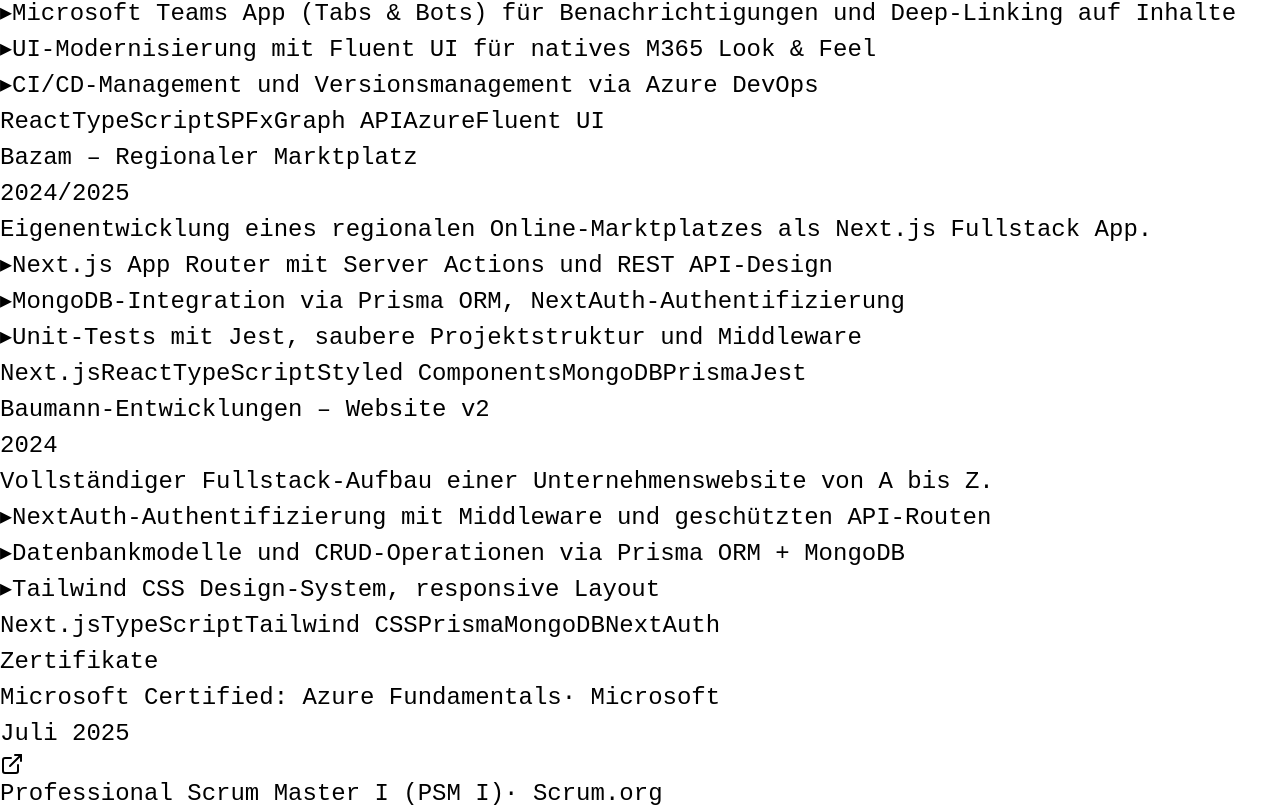
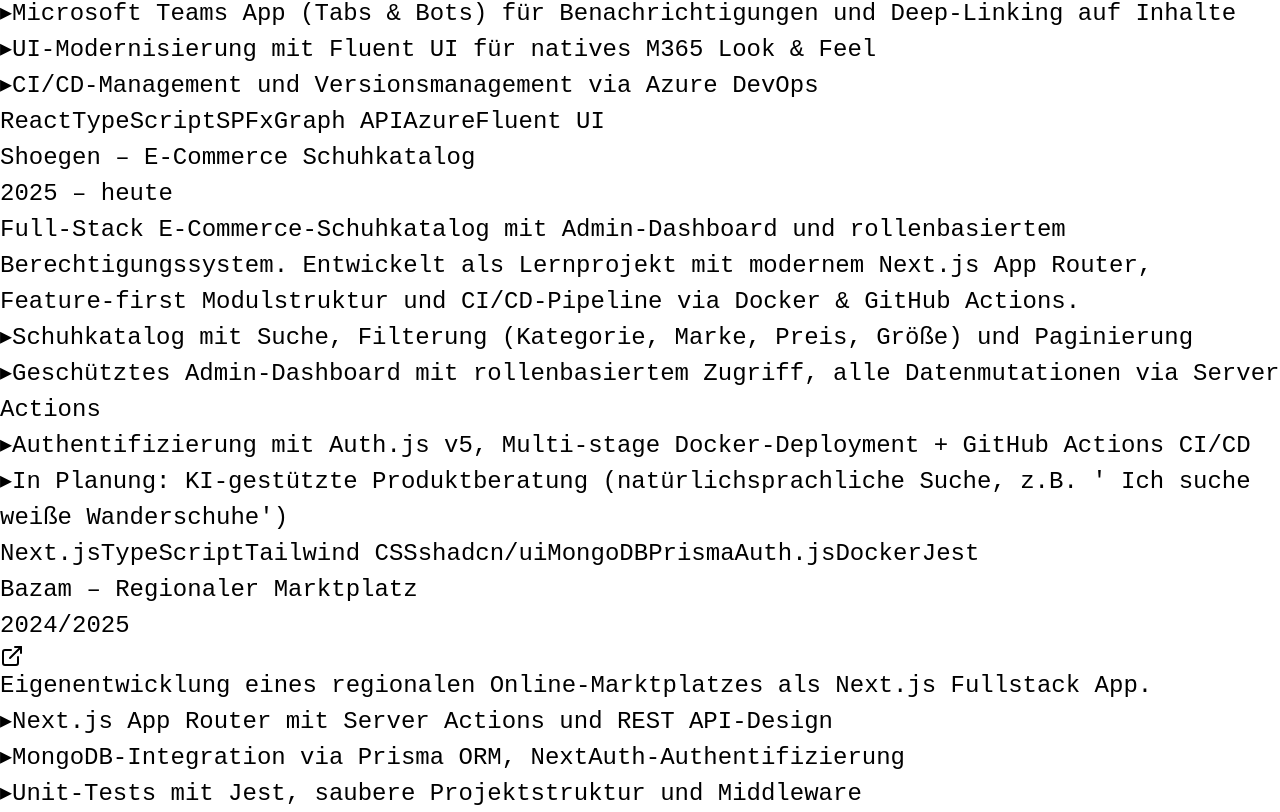
Before and after one commit to EugenMoser/Portfolio, a Next.js app: page / in a window 1280 px wide. Shown: the part 5048-5860 px from the top of the page. Built offline with nearby package versions, Linux system fonts and the light colour scheme; a web font is replaced by a local one.

Commit message:
Refactor PortfolioGrid layout and improve code readability Add new project entry for Shoegen E-Commerce Schuhkatalog with detailed description and tags

```diff
--- a/src/components/portfolio/PortfolioGrid.tsx
+++ b/src/components/portfolio/PortfolioGrid.tsx
@@ -1,11 +1,11 @@
+import { ExternalLink, Mail, MapPin } from "lucide-react";
 import Image from "next/image";
-import { Mail, MapPin, ExternalLink } from "lucide-react";
 
 import { data } from "../../data/portfolio";
 
 export function PortfolioGrid() {
   return (
-    <div className="flex flex-col gap-20 max-w-3xl mx-auto px-8 py-12">
+    <div className="mx-auto flex max-w-3xl flex-col gap-20 px-8 py-12">
       {/* Hero */}
       <section id="hero" className="flex items-start gap-8">
         <Image
@@ -13,18 +13,20 @@ export function PortfolioGrid() {
           alt="Eugen Moser"
           width={96}
           height={96}
-          className="rounded-full flex-shrink-0 border border-neutral-800"
+          className="flex-shrink-0 rounded-full border border-neutral-800"
         />
         <div>
           <h1 className="text-3xl font-bold text-white">{data.hero.name}</h1>
-          <p className="text-neutral-400 mt-1 text-base">{data.hero.title}</p>
-          <p className="text-neutral-600 text-sm mt-0.5">{data.hero.subtitle}</p>
-          <div className="flex flex-wrap gap-4 mt-4 text-sm text-neutral-500">
+          <p className="mt-1 text-base text-neutral-400">{data.hero.title}</p>
+          <p className="mt-0.5 text-sm text-neutral-600">
+            {data.hero.subtitle}
+          </p>
+          <div className="mt-4 flex flex-wrap gap-4 text-sm text-neutral-500">
             <a
               href={data.hero.github}
               target="_blank"
               rel="noopener noreferrer"
-              className="flex items-center gap-1.5 hover:text-neutral-200 transition-colors"
+              className="flex items-center gap-1.5 transition-colors hover:text-neutral-200"
             >
               <GithubIcon className="h-3.5 w-3.5" />
               GitHub
@@ -33,14 +35,14 @@ export function PortfolioGrid() {
               href={data.hero.linkedin}
               target="_blank"
               rel="noopener noreferrer"
-              className="flex items-center gap-1.5 hover:text-neutral-200 transition-colors"
+              className="flex items-center gap-1.5 transition-colors hover:text-neutral-200"
             >
               <LinkedinIcon className="h-3.5 w-3.5" />
               LinkedIn
             </a>
             <a
               href={`mailto:${data.hero.email}`}
-              className="flex items-center gap-1.5 hover:text-neutral-200 transition-colors"
+              className="flex items-center gap-1.5 transition-colors hover:text-neutral-200"
             >
               <Mail className="h-3.5 w-3.5" />
               {data.hero.email}
@@ -56,7 +58,7 @@ export function PortfolioGrid() {
       {/* About */}
       <section id="about-me">
         <SectionHeading>Über mich</SectionHeading>
-        <p className="text-neutral-400 leading-relaxed whitespace-pre-line text-sm">
+        <p className="whitespace-pre-line text-sm leading-relaxed text-neutral-400">
           {data.about}
         </p>
       </section>
@@ -66,15 +68,15 @@ export function PortfolioGrid() {
         <SectionHeading>Tech Stack</SectionHeading>
         <div className="flex flex-col gap-3">
           {data.skills.map((group) => (
-            <div key={group.category} className="flex gap-4 items-start">
-              <span className="text-neutral-600 text-xs w-28 flex-shrink-0 pt-1.5">
+            <div key={group.category} className="flex items-start gap-4">
+              <span className="w-28 flex-shrink-0 pt-1.5 text-xs text-neutral-600">
                 {group.category}
               </span>
               <div className="flex flex-wrap gap-2">
                 {group.items.map((skill) => (
                   <span
                     key={skill}
-                    className="text-xs px-2 py-1 rounded border border-neutral-800 bg-neutral-900 text-neutral-300"
+                    className="rounded border border-neutral-800 bg-neutral-900 px-2 py-1 text-xs text-neutral-300"
                   >
                     {skill}
                   </span>
@@ -97,39 +99,46 @@ export function PortfolioGrid() {
                 bullets: string[];
                 tags: string[];
                 period: string;
-                link: string;
+                link?: string;
               },
-              i: number
+              i: number,
             ) => (
               <div
                 key={i}
-                className="border border-neutral-800 rounded-xl p-5 bg-neutral-900/30 hover:border-neutral-700 transition-colors"
+                className="rounded-xl border border-neutral-800 bg-neutral-900/30 p-5 transition-colors hover:border-neutral-700"
               >
-                <div className="flex justify-between items-start gap-2 mb-1">
-                  <h3 className="font-semibold text-neutral-100 text-sm">
+                <div className="mb-1 flex items-start justify-between gap-2">
+                  <h3 className="text-sm font-semibold text-neutral-100">
                     {project.title}
                   </h3>
-                  <div className="flex items-center gap-2 flex-shrink-0">
-                    <span className="text-xs text-neutral-700">{project.period}</span>
+                  <div className="flex flex-shrink-0 items-center gap-2">
+                    <span className="text-xs text-neutral-700">
+                      {project.period}
+                    </span>
                     {project.link !== "#" && (
                       <a
                         href={project.link}
                         target="_blank"
                         rel="noopener noreferrer"
-                        className="text-neutral-600 hover:text-neutral-300 transition-colors"
+                        className="text-neutral-600 transition-colors hover:text-neutral-300"
                       >
                         <ExternalLink className="h-3.5 w-3.5" />
                       </a>
                     )}
                   </div>
                 </div>
-                <p className="text-xs text-neutral-500 leading-relaxed mb-3">
+                <p className="mb-3 text-xs leading-relaxed text-neutral-500">
                   {project.description}
                 </p>
-                <ul className="flex flex-col gap-1.5 mb-3">
+                <ul className="mb-3 flex flex-col gap-1.5">
                   {project.bullets.map((bullet: string, j: number) => (
-                    <li key={j} className="text-xs text-neutral-500 flex gap-2 leading-relaxed">
-                      <span className="text-neutral-700 flex-shrink-0 mt-0.5">▸</span>
+                    <li
+                      key={j}
+                      className="flex gap-2 text-xs leading-relaxed text-neutral-500"
+                    >
+                      <span className="mt-0.5 flex-shrink-0 text-neutral-700">
+                        ▸
+                      </span>
                       {bullet}
                     </li>
                   ))}
@@ -138,14 +147,14 @@ export function PortfolioGrid() {
                   {project.tags.map((tag: string) => (
                     <span
                       key={tag}
-                      className="text-xs px-2 py-0.5 rounded bg-neutral-800 text-neutral-500"
+                      className="rounded bg-neutral-800 px-2 py-0.5 text-xs text-neutral-500"
                     >
                       {tag}
                     </span>
                   ))}
                 </div>
               </div>
-            )
+            ),
           )}
         </div>
       </section>
@@ -156,28 +165,35 @@ export function PortfolioGrid() {
         <div className="flex flex-col gap-2">
           {data.certifications.map(
             (
-              cert: { name: string; issuer: string; date: string; link: string },
-              i: number
+              cert: {
+                name: string;
+                issuer: string;
+                date: string;
+                link: string;
+              },
+              i: number,
             ) => (
               <a
                 key={i}
                 href={cert.link}
                 target="_blank"
                 rel="noopener noreferrer"
-                className="flex justify-between items-center border border-neutral-800/60 rounded-lg px-4 py-3 bg-neutral-900/20 hover:border-neutral-600 hover:bg-neutral-900/50 transition-colors group"
+                className="group flex items-center justify-between rounded-lg border border-neutral-800/60 bg-neutral-900/20 px-4 py-3 transition-colors hover:border-neutral-600 hover:bg-neutral-900/50"
               >
                 <div>
-                  <span className="text-sm text-neutral-200 group-hover:text-white transition-colors">
+                  <span className="text-sm text-neutral-200 transition-colors group-hover:text-white">
                     {cert.name}
                   </span>
-                  <span className="text-xs text-neutral-600 ml-2">· {cert.issuer}</span>
+                  <span className="ml-2 text-xs text-neutral-600">
+                    · {cert.issuer}
+                  </span>
                 </div>
-                <div className="flex items-center gap-3 flex-shrink-0">
+                <div className="flex flex-shrink-0 items-center gap-3">
                   <span className="text-xs text-neutral-600">{cert.date}</span>
-                  <ExternalLink className="h-3 w-3 text-neutral-700 group-hover:text-neutral-400 transition-colors" />
+                  <ExternalLink className="h-3 w-3 text-neutral-700 transition-colors group-hover:text-neutral-400" />
                 </div>
               </a>
-            )
+            ),
           )}
         </div>
       </section>
@@ -188,7 +204,7 @@ export function PortfolioGrid() {
         <div className="flex flex-col gap-3">
           <a
             href={`mailto:${data.hero.email}`}
-            className="flex items-center gap-2 text-sm text-neutral-400 hover:text-neutral-100 transition-colors"
+            className="flex items-center gap-2 text-sm text-neutral-400 transition-colors hover:text-neutral-100"
           >
             <Mail className="h-4 w-4" />
             {data.hero.email}
@@ -197,7 +213,7 @@ export function PortfolioGrid() {
             href={data.hero.github}
             target="_blank"
             rel="noopener noreferrer"
-            className="flex items-center gap-2 text-sm text-neutral-400 hover:text-neutral-100 transition-colors"
+            className="flex items-center gap-2 text-sm text-neutral-400 transition-colors hover:text-neutral-100"
           >
             <GithubIcon className="h-4 w-4" />
             github.com/eugen-moser
@@ -206,7 +222,7 @@ export function PortfolioGrid() {
             href={data.hero.linkedin}
             target="_blank"
             rel="noopener noreferrer"
-            className="flex items-center gap-2 text-sm text-neutral-400 hover:text-neutral-100 transition-colors"
+            className="flex items-center gap-2 text-sm text-neutral-400 transition-colors hover:text-neutral-100"
           >
             <LinkedinIcon className="h-4 w-4" />
             linkedin.com/in/eugen-moser
@@ -219,7 +235,12 @@ export function PortfolioGrid() {
 
 function GithubIcon({ className }: { className?: string }) {
   return (
-    <svg className={className} viewBox="0 0 24 24" fill="currentColor" xmlns="http://www.w3.org/2000/svg">
+    <svg
+      className={className}
+      viewBox="0 0 24 24"
+      fill="currentColor"
+      xmlns="http://www.w3.org/2000/svg"
+    >
       <path d="M12 0C5.374 0 0 5.373 0 12c0 5.302 3.438 9.8 8.207 11.387.599.111.793-.261.793-.577v-2.234c-3.338.726-4.033-1.416-4.033-1.416-.546-1.387-1.333-1.756-1.333-1.756-1.089-.745.083-.729.083-.729 1.205.084 1.839 1.237 1.839 1.237 1.07 1.834 2.807 1.304 3.492.997.107-.775.418-1.305.762-1.604-2.665-.305-5.467-1.334-5.467-5.931 0-1.311.469-2.381 1.236-3.221-.124-.303-.535-1.524.117-3.176 0 0 1.008-.322 3.301 1.23A11.509 11.509 0 0 1 12 5.803c1.02.005 2.047.138 3.006.404 2.291-1.552 3.297-1.23 3.297-1.23.653 1.653.242 2.874.118 3.176.77.84 1.235 1.911 1.235 3.221 0 4.609-2.807 5.624-5.479 5.921.43.372.823 1.102.823 2.222v3.293c0 .319.192.694.801.576C20.566 21.797 24 17.3 24 12c0-6.627-5.373-12-12-12z" />
     </svg>
   );
@@ -227,7 +248,12 @@ function GithubIcon({ className }: { className?: string }) {
 
 function LinkedinIcon({ className }: { className?: string }) {
   return (
-    <svg className={className} viewBox="0 0 24 24" fill="currentColor" xmlns="http://www.w3.org/2000/svg">
+    <svg
+      className={className}
+      viewBox="0 0 24 24"
+      fill="currentColor"
+      xmlns="http://www.w3.org/2000/svg"
+    >
       <path d="M20.447 20.452h-3.554v-5.569c0-1.328-.027-3.037-1.852-3.037-1.853 0-2.136 1.445-2.136 2.939v5.667H9.351V9h3.414v1.561h.046c.477-.9 1.637-1.85 3.37-1.85 3.601 0 4.267 2.37 4.267 5.455v6.286zM5.337 7.433a2.062 2.062 0 0 1-2.063-2.065 2.064 2.064 0 1 1 2.063 2.065zm1.782 13.019H3.555V9h3.564v11.452zM22.225 0H1.771C.792 0 0 .774 0 1.729v20.542C0 23.227.792 24 1.771 24h20.451C23.2 24 24 23.227 24 22.271V1.729C24 .774 23.2 0 22.222 0h.003z" />
     </svg>
   );
@@ -235,8 +261,8 @@ function LinkedinIcon({ className }: { className?: string }) {
 
 function SectionHeading({ children }: { children: React.ReactNode }) {
   return (
-    <div className="flex items-center gap-4 mb-6">
-      <h2 className="text-xs font-semibold text-neutral-500 uppercase tracking-widest whitespace-nowrap">
+    <div className="mb-6 flex items-center gap-4">
+      <h2 className="whitespace-nowrap text-xs font-semibold uppercase tracking-widest text-neutral-500">
         {children}
       </h2>
       <div className="h-px flex-1 bg-neutral-800" />
--- a/src/data/portfolio.js
+++ b/src/data/portfolio.js
@@ -73,7 +73,15 @@ Was mich unterscheidet: Ich verbinde unternehmerisches Denken mit technischer Pr
         "Zwei HR-Formularsysteme: wiederverwendbare Komponenten, Drag-and-Drop, kontextbezogene Validierung, Service-Schicht, PowerShell-Deployment",
         "Vue.js → React/TypeScript Migration inkl. WCAG-Barrierefreiheit, Mehrsprachigkeit & CI/CD via Azure DevOps",
       ],
-      tags: ["React", "TypeScript", "Fluent UI", "Azure", "Graph API", "SharePoint", "C#"],
+      tags: [
+        "React",
+        "TypeScript",
+        "Fluent UI",
+        "Azure",
+        "Graph API",
+        "SharePoint",
+        "C#",
+      ],
     },
     {
       period: "05/2024 – 05/2025",
@@ -146,6 +154,30 @@ Was mich unterscheidet: Ich verbinde unternehmerisches Denken mit technischer Pr
       link: "#",
     },
     {
+      title: "Shoegen – E-Commerce Schuhkatalog",
+      description:
+        "Full-Stack E-Commerce-Schuhkatalog mit Admin-Dashboard und rollenbasiertem Berechtigungssystem. Entwickelt als Lernprojekt mit modernem Next.js App Router, Feature-first Modulstruktur und CI/CD-Pipeline via Docker & GitHub Actions.",
+      bullets: [
+        "Schuhkatalog mit Suche, Filterung (Kategorie, Marke, Preis, Größe) und Paginierung",
+        "Geschütztes Admin-Dashboard mit rollenbasiertem Zugriff, alle Datenmutationen via Server Actions",
+        "Authentifizierung mit Auth.js v5, Multi-stage Docker-Deployment + GitHub Actions CI/CD",
+        "In Planung: KI-gestützte Produktberatung (natürlichsprachliche Suche, z.B. ' Ich suche weiße Wanderschuhe')",
+      ],
+      tags: [
+        "Next.js",
+        "TypeScript",
+        "Tailwind CSS",
+        "shadcn/ui",
+        "MongoDB",
+        "Prisma",
+        "Auth.js",
+        "Docker",
+        "Jest",
+      ],
+      period: "2025 – heute",
+      link: "#",
+    },
+    {
       title: "Bazam – Regionaler Marktplatz",
       description:
         "Eigenentwicklung eines regionalen Online-Marktplatzes als Next.js Fullstack App.",
@@ -154,9 +186,16 @@ Was mich unterscheidet: Ich verbinde unternehmerisches Denken mit technischer Pr
         "MongoDB-Integration via Prisma ORM, NextAuth-Authentifizierung",
         "Unit-Tests mit Jest, saubere Projektstruktur und Middleware",
       ],
-      tags: ["Next.js", "React", "TypeScript", "Styled Components", "MongoDB", "Prisma", "Jest"],
+      tags: [
+        "Next.js",
+        "React",
+        "TypeScript",
+        "Styled Components",
+        "MongoDB",
+        "Prisma",
+        "Jest",
+      ],
       period: "2024/2025",
-      link: "#",
     },
     {
       title: "Baumann-Entwicklungen – Website v2",
@@ -167,7 +206,14 @@ Was mich unterscheidet: Ich verbinde unternehmerisches Denken mit technischer Pr
         "Datenbankmodelle und CRUD-Operationen via Prisma ORM + MongoDB",
         "Tailwind CSS Design-System, responsive Layout",
       ],
-      tags: ["Next.js", "TypeScript", "Tailwind CSS", "Prisma", "MongoDB", "NextAuth"],
+      tags: [
+        "Next.js",
+        "TypeScript",
+        "Tailwind CSS",
+        "Prisma",
+        "MongoDB",
+        "NextAuth",
+      ],
       period: "2024",
       link: "#",
     },
```
